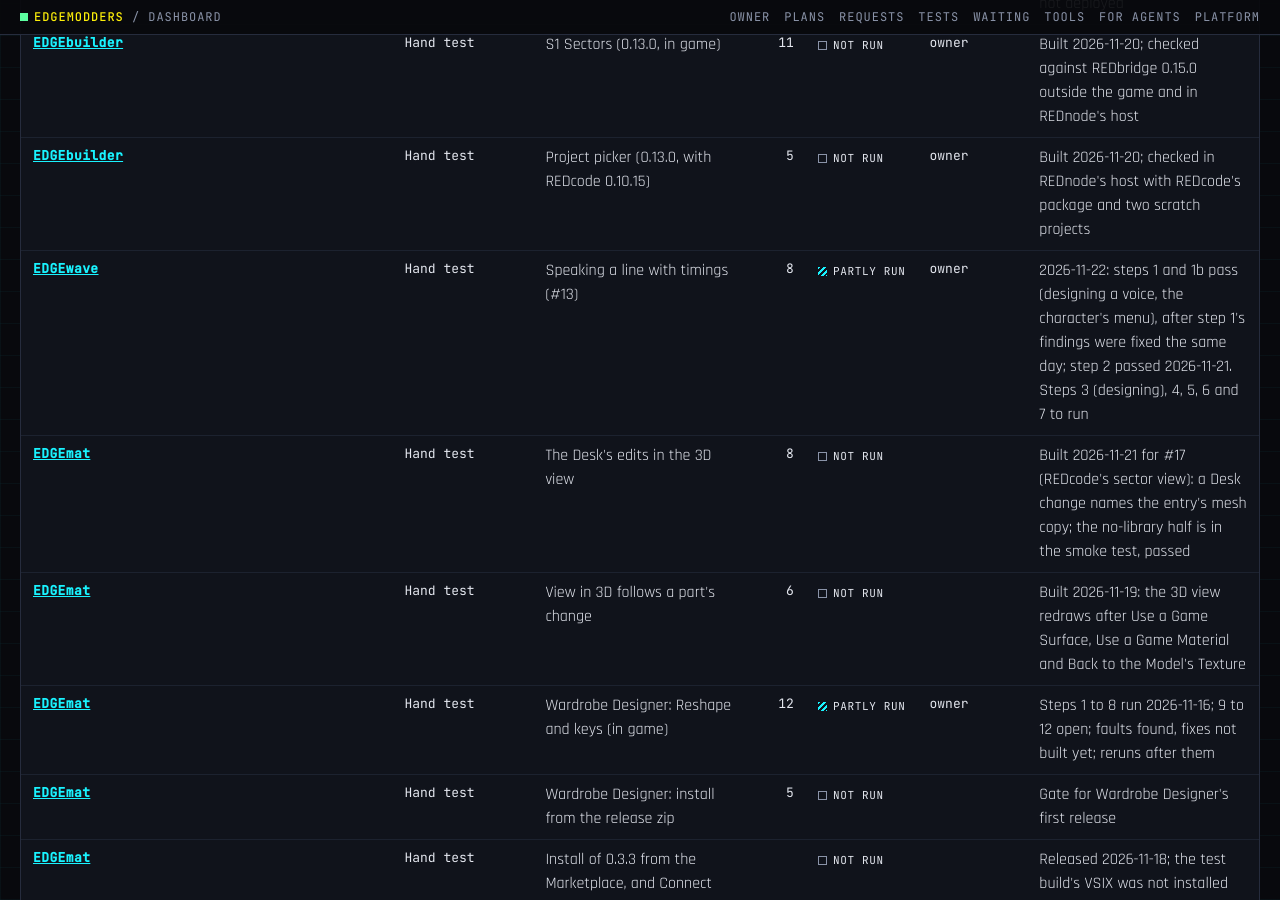
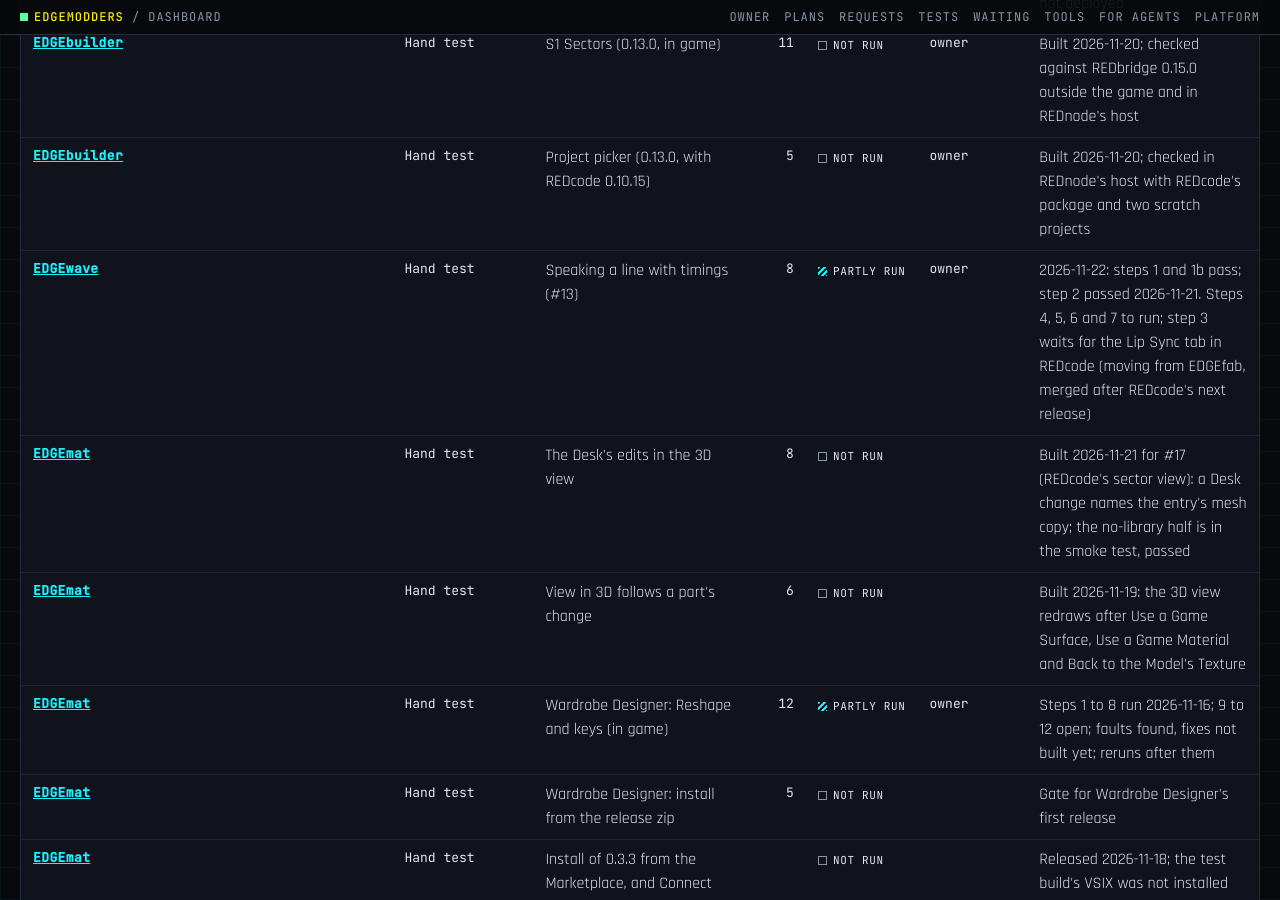
Before and after one commit to Edgemodders/EDGEweb, a Jekyll site: the page docs/dashboard.html, which Jekyll copies as it is, in a window 1280 px wide and 900 px high, scrolled down 11677 px. Built offline with Jekyll 4.4.1, drawn with Linux system fonts in a browser that asks for light colours; some of the changed text lies outside the part shown.

Commit message:
Dashboard: EDGEwave #13 step 3 waits for the Lip Sync tab in REDcode
Co-Authored-By: Claude Opus 5.5 <noreply@anthropic.com>

```diff
--- a/docs/assets/dashboard/status.js
+++ b/docs/assets/dashboard/status.js
@@ -1982,7 +1982,7 @@ window.EDGE_STATUS ={
      "steps": 8,
      "status": "partly run",
      "ranBy": "owner",
-     "note": "2026-11-22: steps 1 and 1b pass (designing a voice, the character's menu), after step 1's findings were fixed the same day; step 2 passed 2026-11-21. Steps 3 (designing), 4, 5, 6 and 7 to run"
+     "note": "2026-11-22: steps 1 and 1b pass; step 2 passed 2026-11-21. Steps 4, 5, 6 and 7 to run; step 3 waits for the Lip Sync tab in REDcode (moving from EDGEfab, merged after REDcode's next release)"
     },
     {
      "name": "Shared keys (#12, #14)",
@@ -2003,12 +2003,17 @@ window.EDGE_STATUS ={
      "who": "REDcode",
      "what": "K4d: EDGEhack, EDGEmat and EDGEfab move to the key API; then every key-using tool is released at once, EDGEwave 0.3.0 and REDcode included (the owner's rule, 2026-11-19)",
      "ref": "REDcode docs/design/keys.md, Releases"
+    },
+    {
+     "who": "REDcode",
+     "what": "The Lip Sync tab, moving from EDGEfab into REDcode (a branch, merged after REDcode's next release), for #13 hand test step 3",
+     "ref": "EDGEwave docs/testing.md, Speaking a line with timings"
     }
    ],
    "ownerActions": [
     "Say whether to build Add to Project's Pick a game sound to replace… row next",
     "Say whether to file requests: REDcode's Library view buttons for sounds; Reveal in File Explorer wording for EDGEdeck and EDGEmat",
-    "Run the rest of the #13 hand test: steps 3 (a character with no voice), 4, 5, 6 and 7 (docs/testing.md, Speaking a line with timings)"
+    "Run the rest of the #13 hand test: steps 4, 5, 6 and 7 (docs/testing.md, Speaking a line with timings); step 3 waits for the Lip Sync tab in REDcode"
    ],
    "risks": [
     "Voice lines have no route into the game yet (the .wem route)",
--- a/docs/dashboard.html
+++ b/docs/dashboard.html
@@ -203,7 +203,7 @@ pre.how { background: #05060a; border: 1px solid var(--line); padding: 12px 14px
 </div>
 <div id="tip" role="tooltip"></div>
 
-<script src="assets/dashboard/status.js?v=224"></script>
+<script src="assets/dashboard/status.js?v=225"></script>
 <script>
 (function () {
   var S = window.EDGE_STATUS;
```
